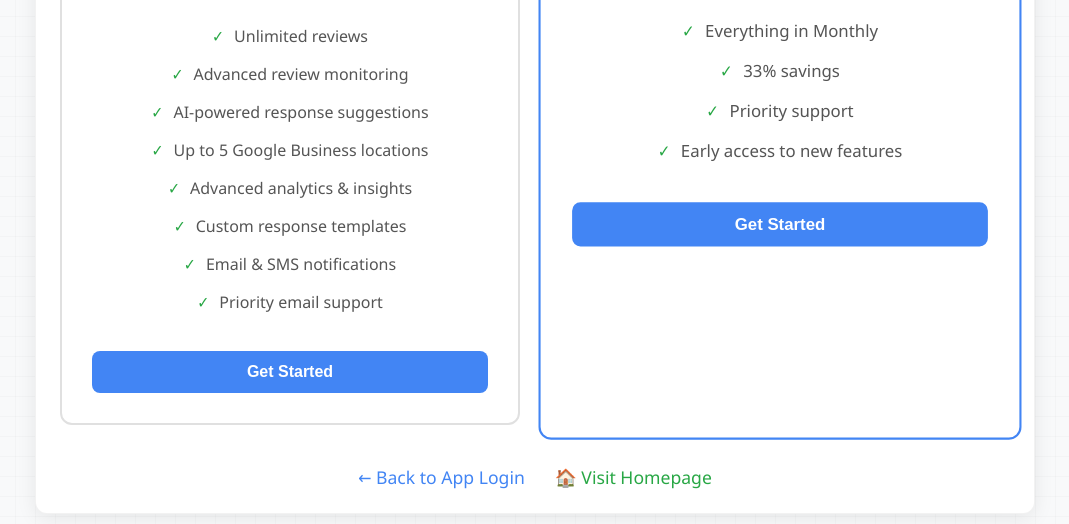
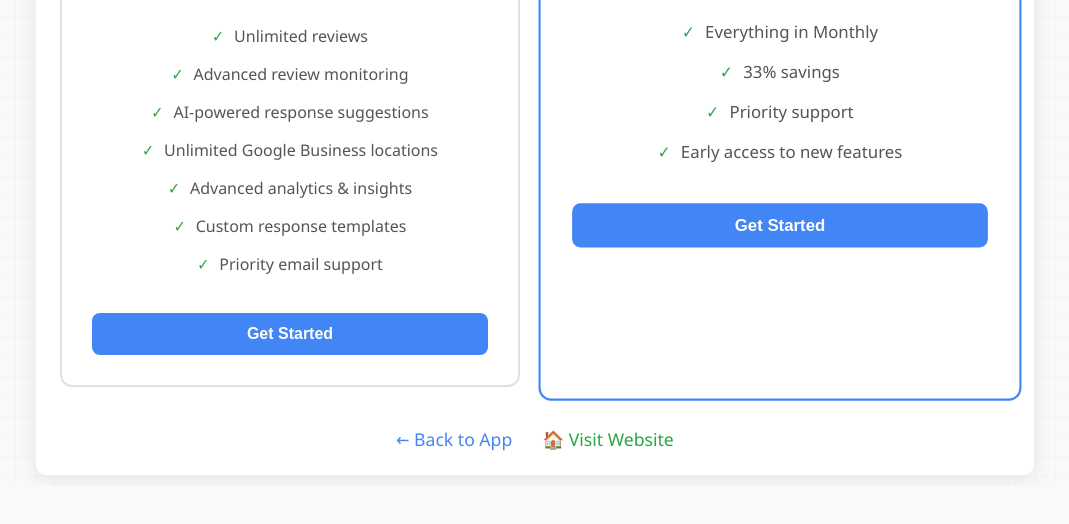
Before and after one commit to Aksouda/google, a website: page public/pricing.html in a window 1280 px wide. Shown: the part 324-848 px from the top of the page, without its empty margins (105-1174 px from the left). After the commit the page ends 810 px from the top, so only its background shows below. Drawn offline with Linux system fonts and the light colour scheme; a script that the page names is missing.

Commit message:
frontend changes to pricing table

```diff
--- a/public/pricing.html
+++ b/public/pricing.html
@@ -212,10 +212,9 @@
                     <li>Unlimited reviews</li>
                     <li>Advanced review monitoring</li>
                     <li>AI-powered response suggestions</li>
-                    <li>Up to 5 Google Business locations</li>
+                    <li>Unlimited Google Business locations</li>
                     <li>Advanced analytics & insights</li>
                     <li>Custom response templates</li>
-                    <li>Email & SMS notifications</li>
                     <li>Priority email support</li>
                 </ul>
                 <button class="plan-button" data-plan="monthly">
@@ -241,8 +240,8 @@
         </div>
 
         <div class="back-link" style="display: flex; justify-content: center; gap: 30px; flex-wrap: wrap;">
-            <a href="/">← Back to App Login</a>
-            <a href="https://reviewresponseai.com" style="color: #28a745;">🏠 Visit Homepage</a>
+            <a href="/">← Back to App</a>
+            <a href="https://reviewresponseai.com" style="color: #28a745;">🏠 Visit Website</a>
         </div>
     </div>
 
```
